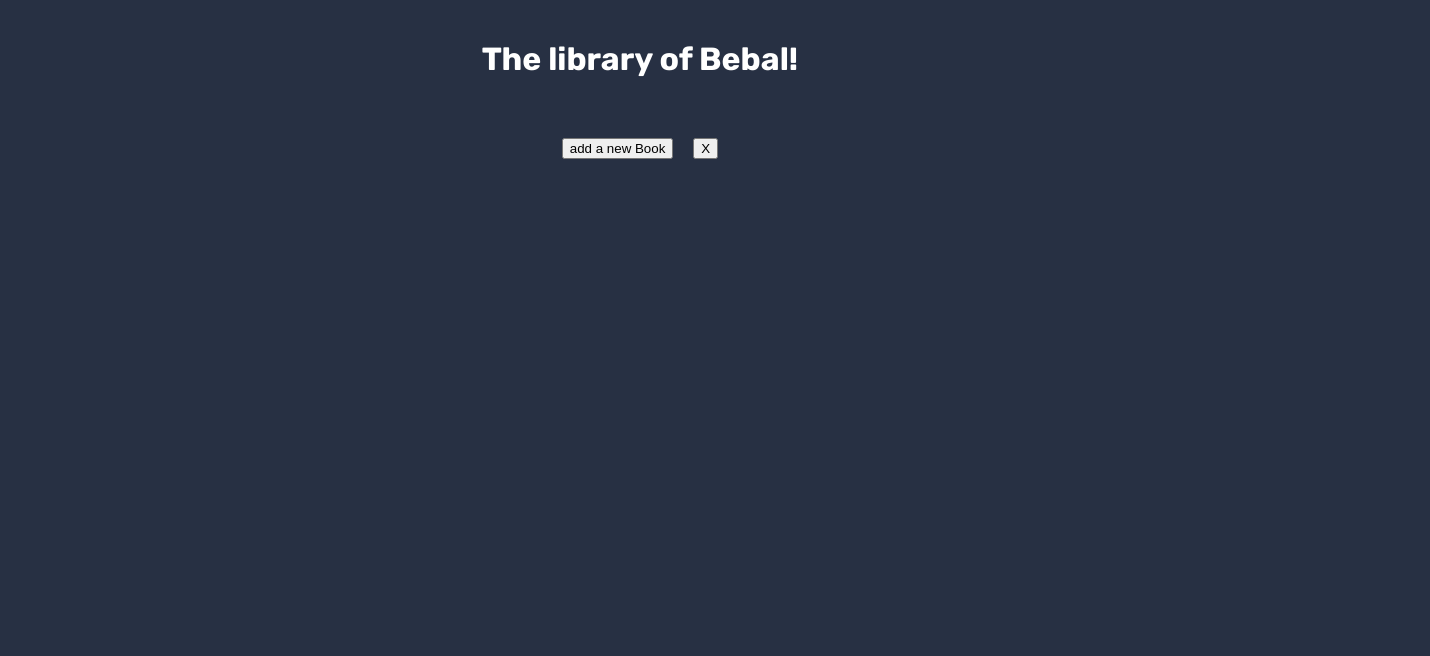
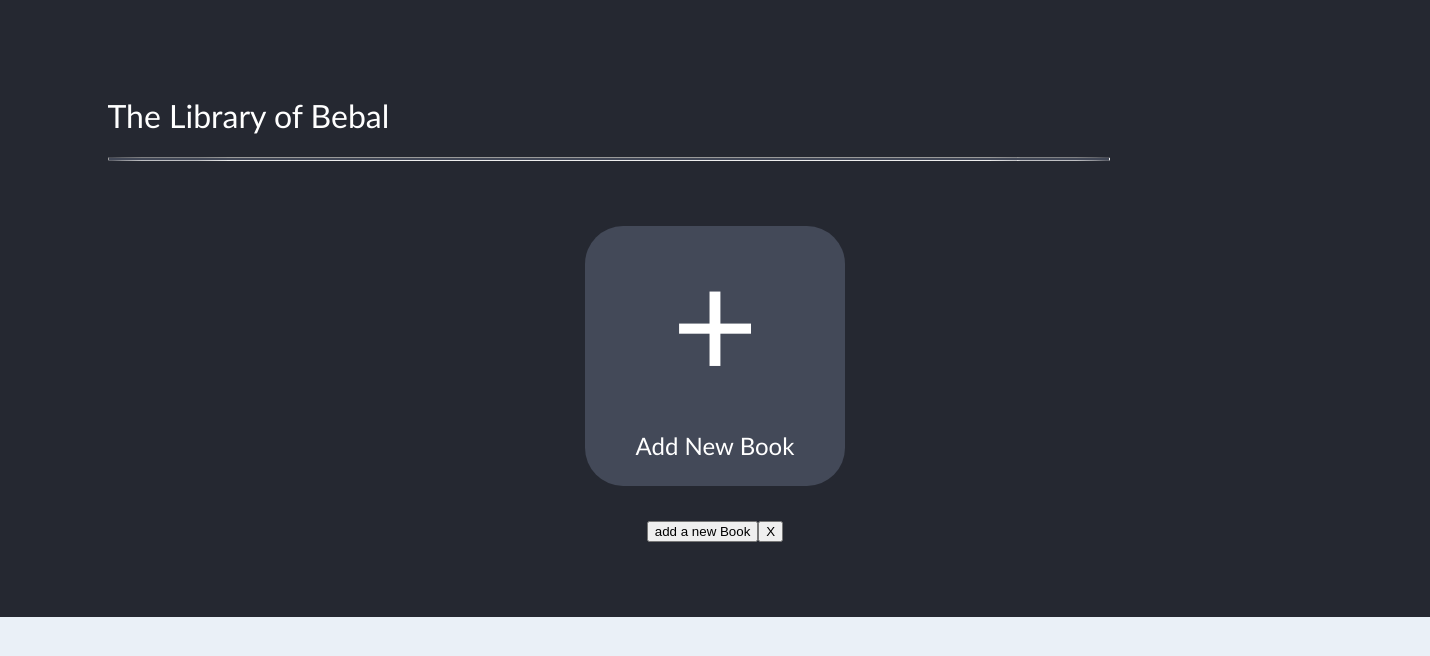
Before and after one commit to Flo-314/LibraryProject, a plain HTML site: page index.html in a window 1280 px wide. Shown: the whole page, 1430 px wide, since content can reach past the window. Drawn offline with Linux system fonts and the light colour scheme.

Commit message:
AÑadi un poco de el css style

```diff
--- a/index.html
+++ b/index.html
@@ -9,18 +9,29 @@
       <script src="script.js" defer></script>
     </head>
     <body>
+      <div class="first-container">
       <div class="header">
-      <h1>The library of Bebal!</h1>
+        <h1 class="titulo">The Library of Bebal</h1>
+        <hr>
       </div>
-    <div class="books-container"></div>
-    <div class="button-container"><button class="bookBtn">add a new Book</button><button class="bookBtnX">X</button></div>
+      <div id="book-container" class="books-container">
+        <div id="mas" class="book">
+          <h1 class="mas">+</h1>
+          <h2>Add New Book</h2>
+        </div>
+      </div>
+      <div class="button-container">
+        <button class="bookBtn">add a new Book</button
+        ><button class="bookBtnX">X</button>
+      </div>
+      </div></div>
+      <div class="second-container">
           <div hidden class="addbook-container">
-      <input type="text" class="inputTitle" placeholder="Title">
-      <input type="text" class="inputAutor" placeholder="Autor">
-      <input type="number" class="inputPages" placeholder="Number of Pages">
-      <input type="checkbox" class="inputReadState">
+        <input type="text" class="inputTitle" placeholder="Title" />
+        <input type="text" class="inputAutor" placeholder="Autor" />
+        <input type="number" class="inputPages" placeholder="Number of Pages" />
+        <input type="checkbox" class="inputReadState" />
         <button class="sumbitBtn">Sumbit!</button>
       </div>
-    <div class="footer-container"></div>
     </body>
   </html>
--- a/script.js
+++ b/script.js
@@ -1,3 +1,6 @@
+
+
+
 const bookContainer = document.querySelector(".books-container");
 const addBookContainer = document.querySelector(".addbook-container");
 const addBtn = document.querySelector(".bookBtn");
@@ -34,7 +37,9 @@ inputContainers.forEach((element) => {
 }); */
 
 //array donde guardo toda la info
-let myLibrary = [];
+let myLibrary = [{
+
+}];
 
 //function prototype
 function Book(title, autor, pages, readState) {
--- a/stylesheet.css
+++ b/stylesheet.css
@@ -1,56 +1,112 @@
-
- @import url('https://fonts.googleapis.com/css2?family=Rubik:ital,wght@0,300;0,400;0,500;0,600;0,700;0,800;0,900;1,300;1,400;1,500;1,600;1,700;1,800;1,900&display=swap');
-*{
-    margin:10px
+@import url("https://fonts.googleapis.com/css2?family=Rubik:ital,wght@0,300;0,400;0,500;0,600;0,700;0,800;0,900;1,300;1,400;1,500;1,600;1,700;1,800;1,900&display=swap");
+* {
 }
-body{
+body {
   display: flex;
   flex-direction: column;
-    background-color: #273043;
   color: white;
   font-weight: 700;
-    font-family: rubik;
+  font-family: Calibri, "rubik";
   justify-content: center;
   align-items: center;
+  margin: 0px;
+  background-color: #eaf0f7;
 }
 
+.first-container {
+  display: flex;
+  flex-direction: column;
+  justify-content: center;
+  align-items: center;
+  font-weight: 700;
+  font-family: Calibri, "rubik";
+  padding: 75px;
+  background-color: #252831;
+  height: 100%;
+  width: 100%;
+  margin-left: auto;
+  margin-right: auto;
+}
 
-.books-container{
+.header {
   display: flex;
-    flex-wrap: wrap;
-
+  flex-direction: column;
+  justify-content: flex-start;
+  align-items: flex-start;
+  margin-left: 65px;
+  width: 100%;
+  font-weight: 400;
 }
-.book{
+.book {
   display: flex;
   flex-direction: column;
   justify-content: center;
   align-items: center;
   padding: 5px;
-    margin: 15px;
+  margin: 35px;
   background-color: rgb(67, 81, 114);
-    border-radius: 12px;
+  border-radius: 38px;
   height: 250px;
   width: 250px;
   flex: 2 4 1;
 }
-.button-container{
+#mas {
+  background-color: #434958;
+}
+#mas h2 {
+  background-color: #434958;
+  font-weight: 400;
+}
+.books-container {
   display: flex;
-    justify-content:space-evenly;
+  flex-wrap: wrap;
 }
 
-.addbook-container{
+.second-container {
+  background-color: #eaf0f7;
+  height: 100%;
+  width: 100%;
+  font-family: Calibri, "rubik";
+}
+
+.button-container {
+  display: flex;
+  justify-content: space-evenly;
+}
+
+.addbook-container {
   display: flex;
   flex-direction: column;
   background-color: #1c2029;
   border-radius: 12px;
-
+  width: 300px;
+  height: 300px;
 }
-[hidden]{
-    display:none;
+[hidden] {
+  display: none;
 }
-input{
+input {
   background-color: #293651;
   border-radius: 7px;
   border-style: none;
   color: white;
 }
+.mas {
+  margin: 0px;
+  padding: 0px;
+  font-weight: 700;
+  font-size: 150px;
+}
+hr {
+
+  background-color: yellow;
+  width: 1000px;
+  height: 2px;
+  border-radius: 20%;
+  margin: 0px;
+  margin-bottom: 30px;
+  background-color: #434958;
+}
+.first-container h1 {
+  font-weight: 400;
+}
```
Lines whose indentation alone changed are shown as unchanged.
